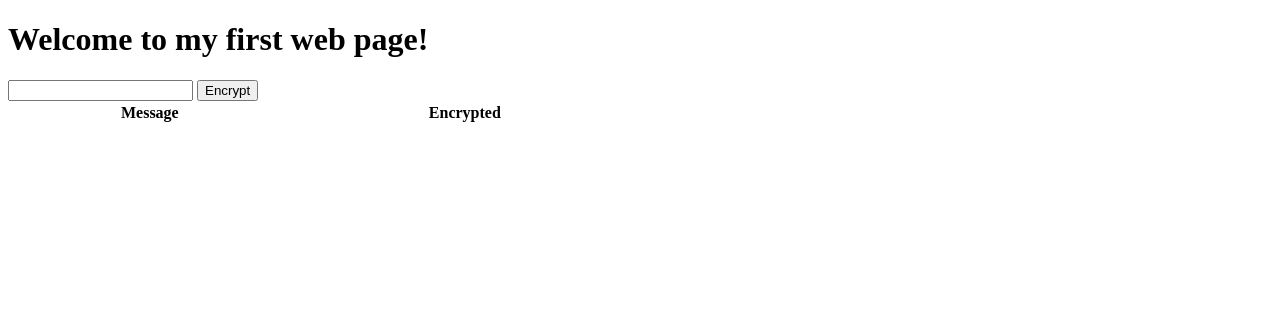
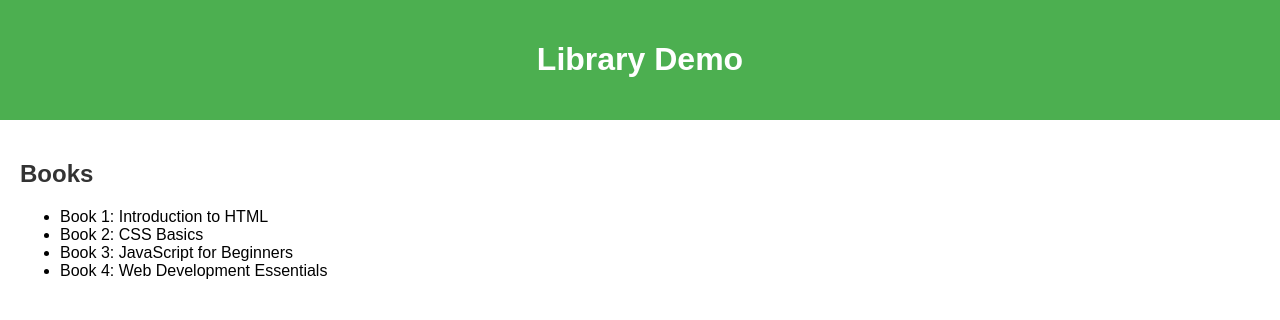
Before and after one commit to yxngashy/yuh, a plain HTML site: page index.html in a window 1280 px wide. Drawn offline with Linux system fonts and the light colour scheme.

Commit message:
Update index.html

```diff
--- a/index.html
+++ b/index.html
@@ -1,22 +1,44 @@
 <!DOCTYPE html>
 <html lang="en">
-  <head>
+<head>
     <meta charset="UTF-8">
     <meta name="viewport" content="width=device-width, initial-scale=1.0">
-    <title>My First Web Page</title>
-  </head>
-  <body>
-    <h1>Welcome to my first web page!</h1>
-    <input type="text" id="message">
-   <input type="button" id="btnEncrypt" value="Encrypt">
+    <title>Library Demo</title>
+    <style>
+        body {
+            font-family: Arial, sans-serif;
+            margin: 0;
+            padding: 0;
+        }
+        header {
+            background-color: #4CAF50;
+            color: white;
+            text-align: center;
+            padding: 20px;
+        }
+        section {
+            padding: 20px;
+        }
+        h2 {
+            color: #333;
+        }
+    </style>
+</head>
+<body>
 
-   <table width="50%" id="encryptedTable">
-    <tr>
-        <th>Message</th>
-        <th>Encrypted</th>
-    </tr>
+<header>
+    <h1>Library Demo</h1>
+</header>
 
-   </table>
-   <script src="./java.js"></script>
-  </body>
+<section>
+    <h2>Books</h2>
+    <ul>
+        <li>Book 1: Introduction to HTML</li>
+        <li>Book 2: CSS Basics</li>
+        <li>Book 3: JavaScript for Beginners</li>
+        <li>Book 4: Web Development Essentials</li>
+    </ul>
+</section>
+
+</body>
 </html>
```
